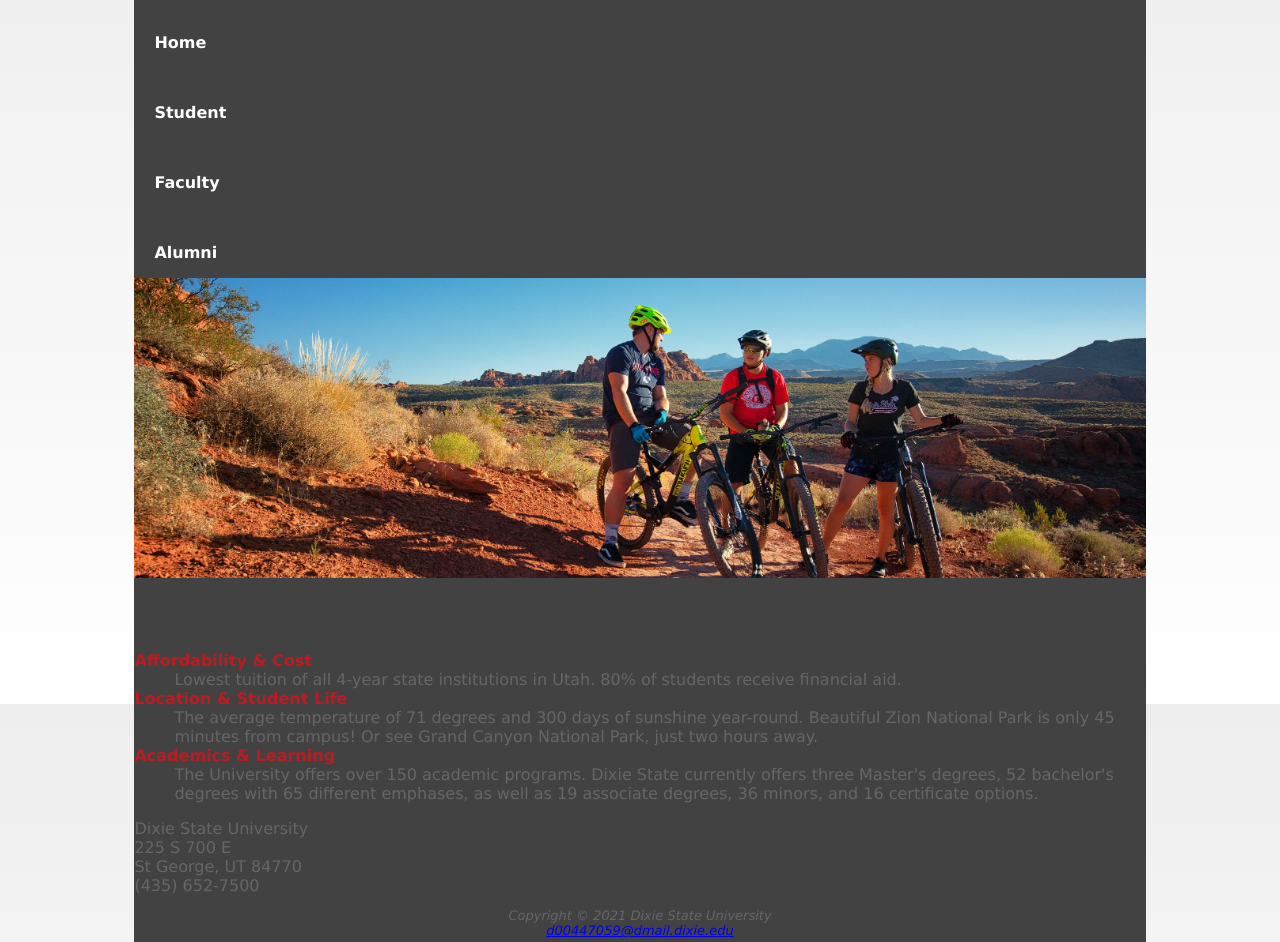
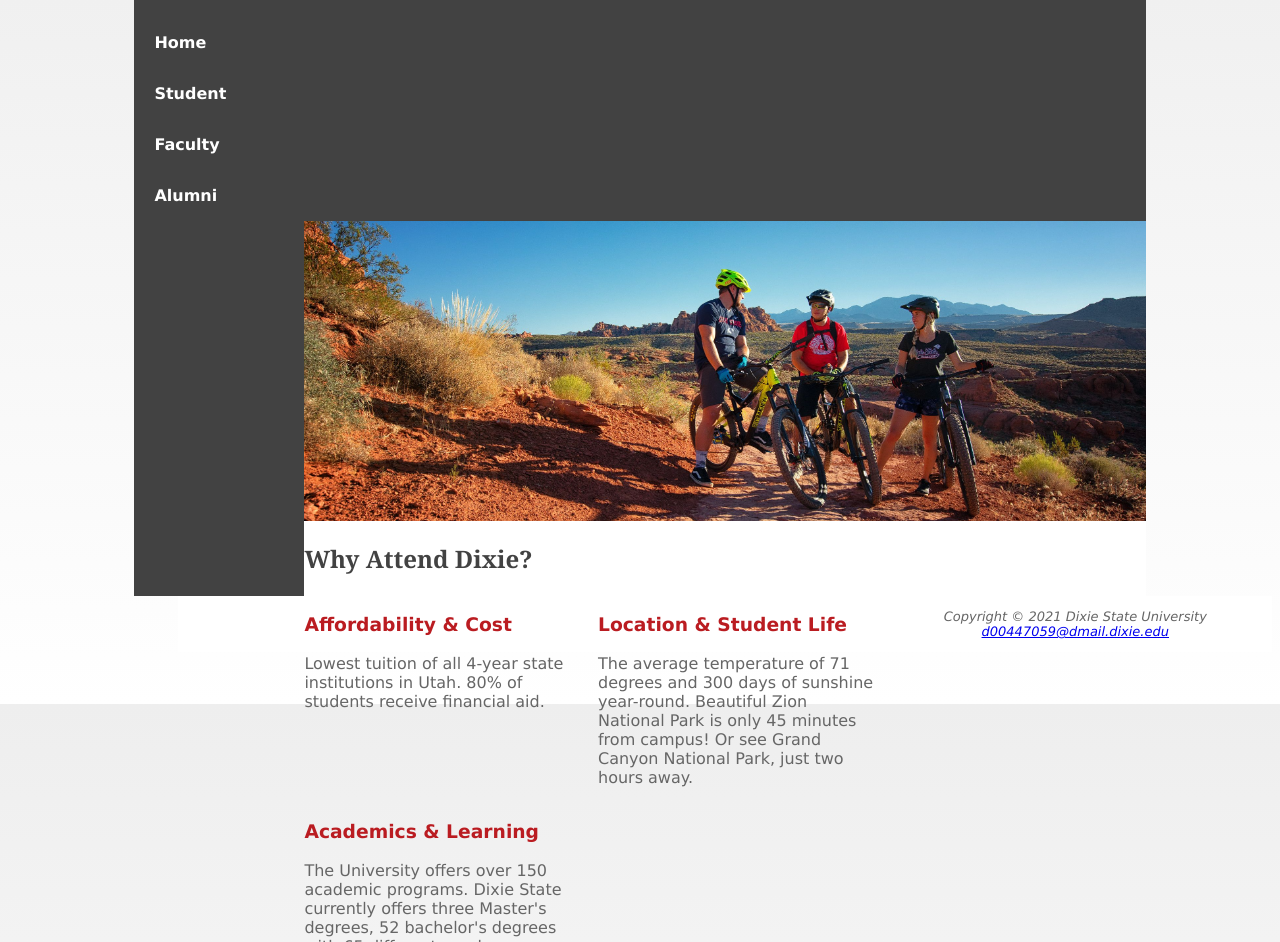
Before and after one commit to Heatherengler31/Heatherengler31.github.io, a plain HTML site: page dixie6/student.html in a window 1280 px wide. Shown: the part 96-1038 px from the top of the page. Drawn offline with Linux system fonts and the light colour scheme.

Commit message:
Add files via upload

```diff
--- a/dixie6/student.html
+++ b/dixie6/student.html
@@ -11,29 +11,40 @@
 <body>
     <div id="wrapper">
         <header>
-            <h1> Dixie State University</h1>
+            <h1><a href="./index.html">Dixie State University</a></h1>
         </header>
-        <nav><b><a href="./index.html">Home</a>&nbsp;<a href="student.html">Student</a>&nbsp;<a href="faculty.html">Faculty</a>&nbsp;<a href="alumni.html">Alumni</a></b>
+        <nav>
+            <ul>
+                <li><a href="./index.html">Home</a></li>
+                <li>
+                    <a href="student.html">Student</a></li>
+                <li><a href="faculty.html">Faculty</a></li>
+                <li><a href="alumni.html">Alumni</a></li>
+            </ul>
         </nav>
         <div id="studenthero"></div>
         <main>
             <h2> Why Attend Dixie?</h2>
-            <dl>
-                <dt>Affordability & Cost</dt>
-                <dd>Lowest tuition of all 4-year state institutions in Utah. 80% of students receive financial aid.</dd>
-                <dt>Location & Student Life</dt>
-                <dd>The average temperature of 71 degrees and 300 days of sunshine year-round. Beautiful Zion National Park is only 45 minutes from campus! Or see Grand Canyon National Park, just two hours away.</dd>
-                <dt>Academics & Learning</dt>
-                <dd>The University offers over 150 academic programs. Dixie State currently offers three Master's degrees, 52 bachelor's degrees with 65 different emphases, as well as 19 associate degrees, 36 minors, and 16 certificate options.</dd>
-            </dl>
-        </main>
-        <div>
-            Dixie State University<br> 225 S 700 E<br> St George, UT 84770<br> (435) 652-7500
-        </div>
-        <footer>
-            Copyright © 2021 Dixie State University<br>
-            <a href="d00447059@dmail.dixie.edu">d00447059@dmail.dixie.edu</a>
-        </footer>
+            <section>
+                <h3>Affordability & Cost</h3>
+                <p>Lowest tuition of all 4-year state institutions in Utah. 80% of students receive financial aid.</p>
+            </section>
+            <section>
+                <h3>Location & Student Life</h3>
+                <p>The average temperature of 71 degrees and 300 days of sunshine year-round. Beautiful Zion National Park is only 45 minutes from campus! Or see Grand Canyon National Park, just two hours away.</p>
+            </section>
+            <section>
+                <h3>Academics & Learning</h3>
+                <p>The University offers over 150 academic programs. Dixie State currently offers three Master's degrees, 52 bachelor's degrees with 65 different emphases, as well as 19 associate degrees, 36 minors, and 16 certificate options.</p>
+            </section>
+            <div class="clear">
+            </div>
+    </div>
+    </main>
+    <footer>
+        Copyright © 2021 Dixie State University<br>
+        <a href="d00447059@dmail.dixie.edu">d00447059@dmail.dixie.edu</a>
+    </footer>
     </div>
 </body>
 
--- a/dixie6/style.css
+++ b/dixie6/style.css
@@ -21,9 +21,14 @@ header h1 {
     background-image: url("./dsu.jpg");
     background-position: right;
     background-repeat: no-repeat;
-    padding-left: 1em;
+    padding-left: .5em;
     height: 72px;
     margin-bottom: 0;
+}
+
+header a {
+    color: #FFFFFF;
+    text-decoration: none;
 }
 
 nav {
@@ -42,6 +47,19 @@ nav a {
 
 nav a:hover {
     background-color: #BA1C21;
+}
+
+nav ul {
+    list-style-type: none;
+    margin: 0px;
+    padding-left: 0px;
+}
+
+main {
+    background-color: #ffffff;
+    margin-left: 170px;
+    padding-top: 1px;
+    padding-bottom: 1px;
 }
 
 h2 {
@@ -64,6 +82,8 @@ footer {
     font-style: italic;
     text-align: center;
     padding: 1em;
+    background-color: #FFFFFF;
+    margin-left: 170px;
 }
 
 #wrapper {
@@ -85,6 +105,7 @@ h3 {
     background-size: cover;
     background-repeat: no-repeat;
     background-position: center;
+    margin-left: 170px;
 }
 
 #studenthero {
@@ -93,6 +114,7 @@ h3 {
     background-size: cover;
     background-repeat: no-repeat;
     background-position: center;
+    margin-left: 170px;
 }
 
 #facultyhero {
@@ -101,8 +123,19 @@ h3 {
     background-size: cover;
     background-repeat: no-repeat;
     background-position: center;
+    margin-left: 170px;
+}
+
+.clear {
+    clear: both applied;
 }
 
 nav a {
     text-decoration: none;
 }
+
+section {
+    float: left;
+    width: 33%;
+    padding-right: 1rem;
+}
```
Also changed, not shown: dixie6/faculty.html (+19 -5 lines), dixie6/index.html (+10 -5 lines).
